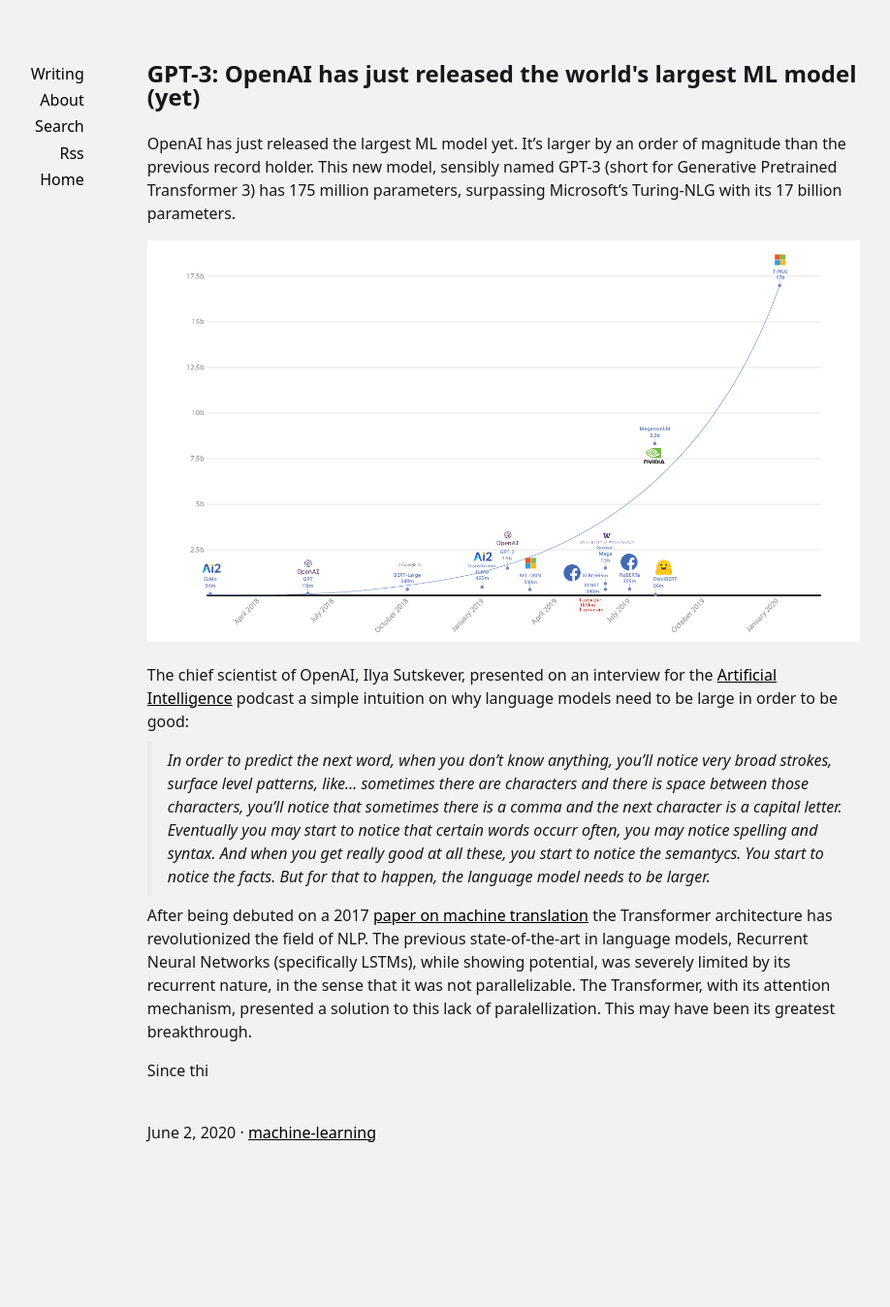
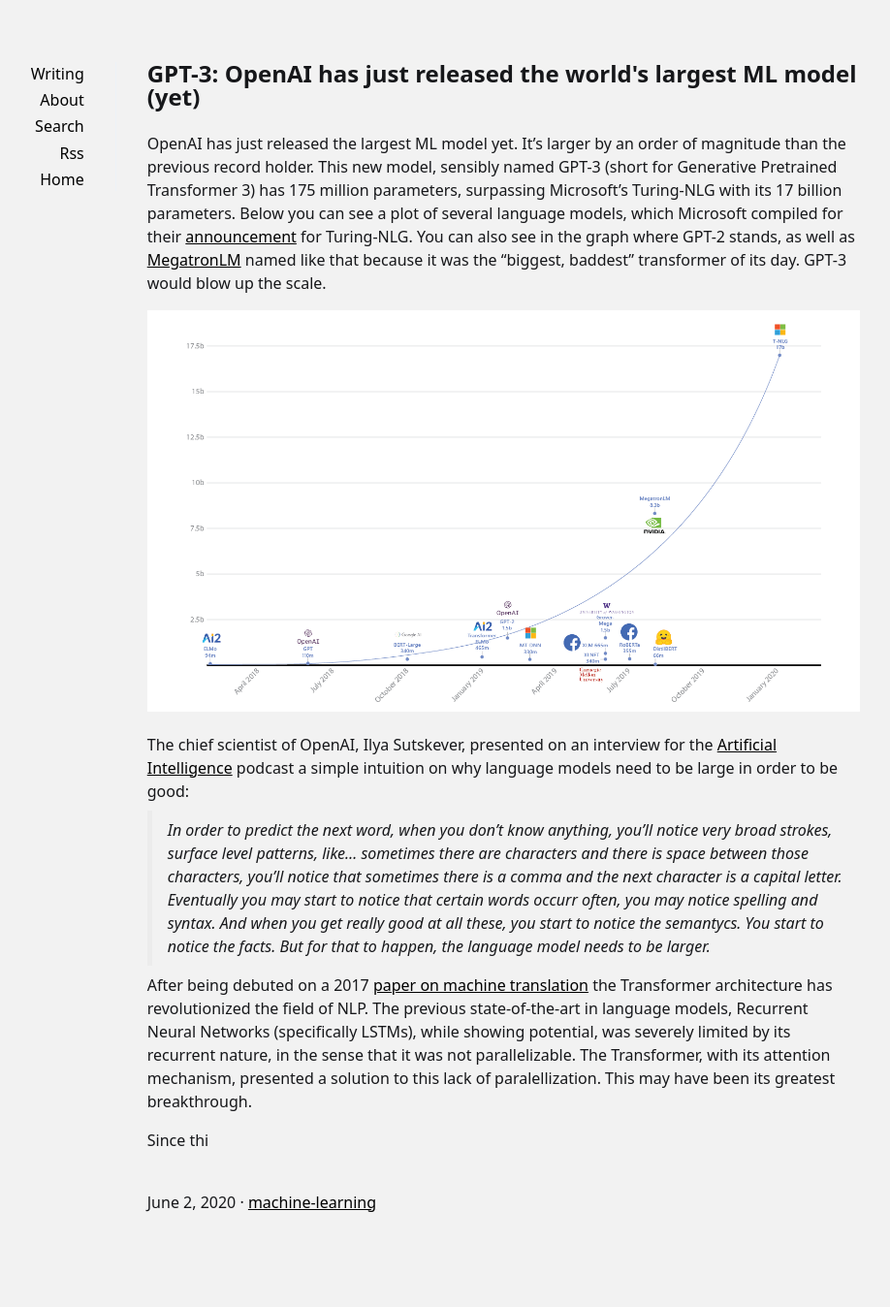
Before and after one commit to fernandeslouro/blog, a Jekyll site: the page built from _posts/2020-06-02-gpt-3-openai-has-just-released-the-worlds-largest-ml-model-yet.md, in a window 1280 px wide. Shown: the whole page at 97% size, without its empty margins (201-1119 px from the left). Built offline with Jekyll 4.4.1, drawn with Linux system fonts in a browser that asks for light colours; before the commit the page ends 1276 px from its top, so only the background shows below that.

Commit message:
Update 2020-06-02-gpt-3-openai-has-just-released-the-worlds-largest-ml-model-yet.md

```diff
--- a/_posts/2020-06-02-gpt-3-openai-has-just-released-the-worlds-largest-ml-model-yet.md
+++ b/_posts/2020-06-02-gpt-3-openai-has-just-released-the-worlds-largest-ml-model-yet.md
@@ -4,7 +4,7 @@ title: GPT-3&#58; OpenAI has just released the world's largest ML model (yet)
 tags: [machine-learning]
 ---
 
-OpenAI has just released the largest ML model yet. It's larger by an order of magnitude than the previous record holder. This new model, sensibly named GPT-3 (short for Generative Pretrained Transformer 3) has 175 million parameters, surpassing Microsoft's Turing-NLG with its 17 billion parameters.
+OpenAI has just released the largest ML model yet. It's larger by an order of magnitude than the previous record holder. This new model, sensibly named GPT-3 (short for Generative Pretrained Transformer 3) has 175 million parameters, surpassing Microsoft's Turing-NLG with its 17 billion parameters. Below you can see a plot of several language models, which Microsoft compiled for their [announcement](https://www.microsoft.com/en-us/research/blog/turing-nlg-a-17-billion-parameter-language-model-by-microsoft/) for Turing-NLG. You can also see in the graph where GPT-2 stands, as well as [MegatronLM](https://nv-adlr.github.io/MegatronLM) named like that because it was the "biggest, baddest" transformer of its day. GPT-3 would blow up the scale.
 
 ![Number of parameters of preious language models](/assets/images/transformer-parameters.png)
 
```
